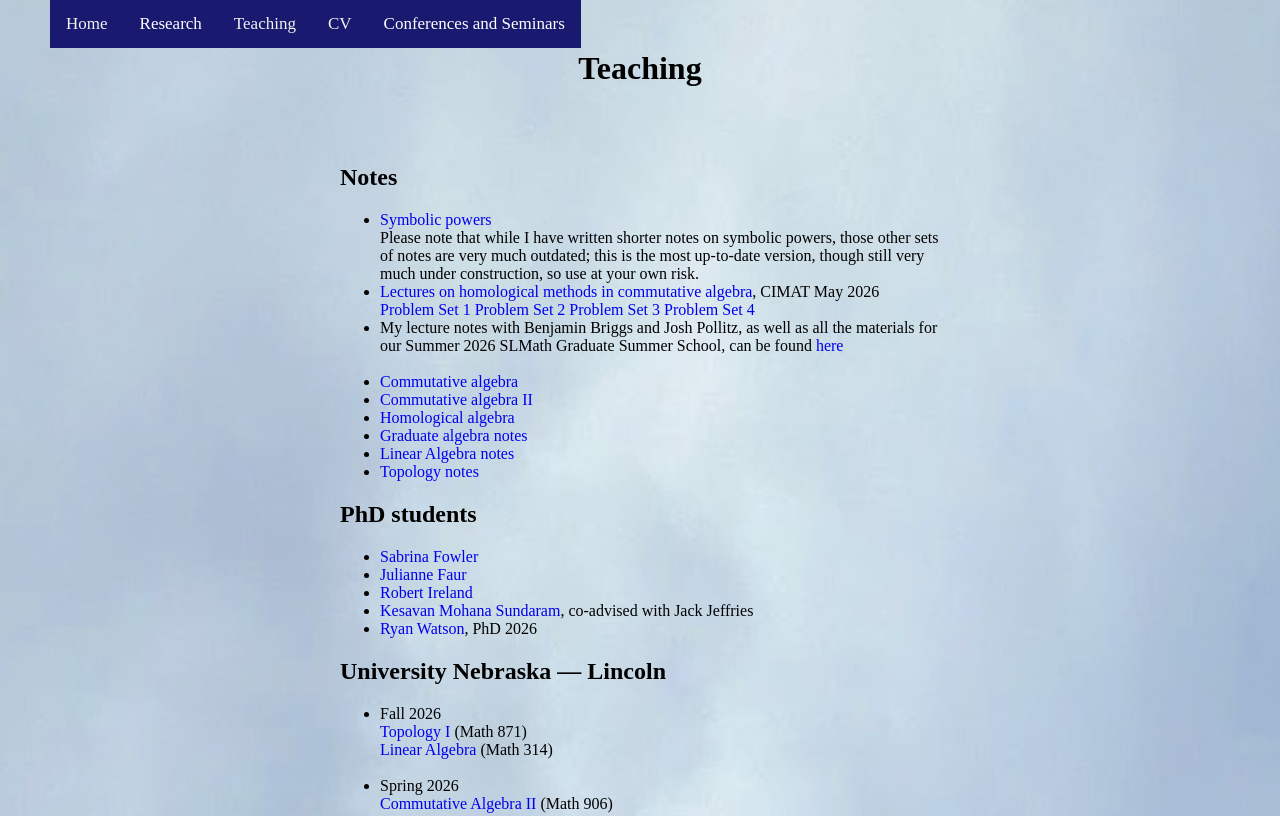
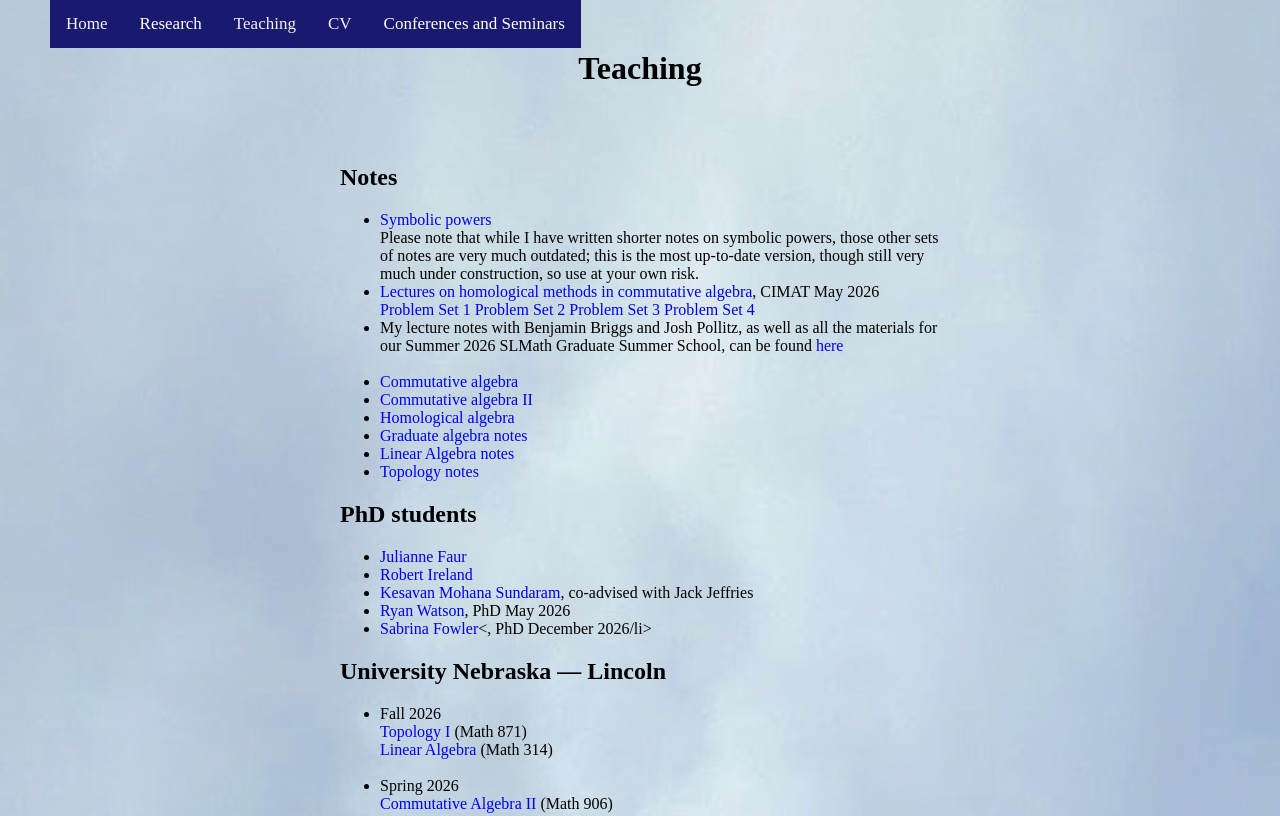
Before and after one commit to eloisagrifo/eloisagrifo.github.io, a plain HTML site: page teaching.html in a window 1280 px wide. Shown: the top 816 px of the page. Drawn offline with Linux system fonts and the light colour scheme.

Commit message:
small changes to notes

```diff
--- a/teaching.html
+++ b/teaching.html
@@ -102,16 +102,15 @@ Please note that while I have written shorter notes on symbolic powers, those ot
 <h2>PhD students</h2>
 <ul>
 
-<li><a href=https://sabrinafowler.github.io>Sabrina Fowler</a></li>
-
 <li><a href=https://juliannefaur.github.io>Julianne Faur</a></li>
 
 <li><a href=https://robertirelandmath.github.io>Robert Ireland</a></li>
 
 <li><a href=https://kesavan-ms.github.io>Kesavan Mohana Sundaram</a>, co-advised with Jack Jeffries</li>
 
-<li><a href=https://rawatson1997.github.io/index.html>Ryan Watson</a>, PhD 2026</li>
+<li><a href=https://rawatson1997.github.io/index.html>Ryan Watson</a>, PhD May 2026</li>
 
+<li><a href=https://sabrinafowler.github.io>Sabrina Fowler</a><, PhD December 2026/li>
 </ul>
 </div>
 
```
Also changed, not shown: 2 other files.
